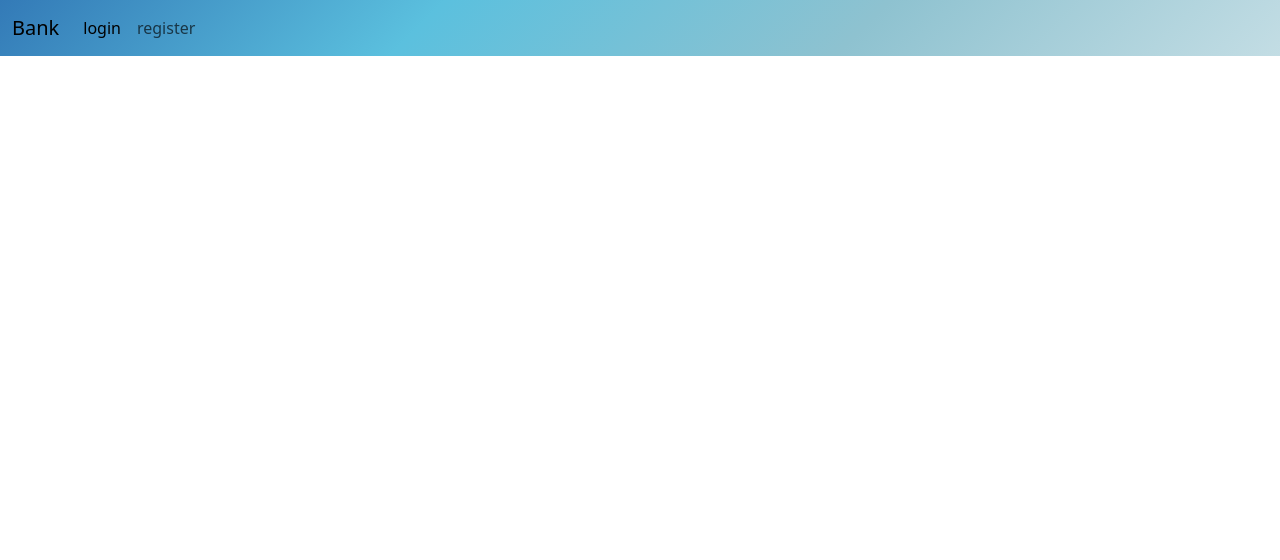
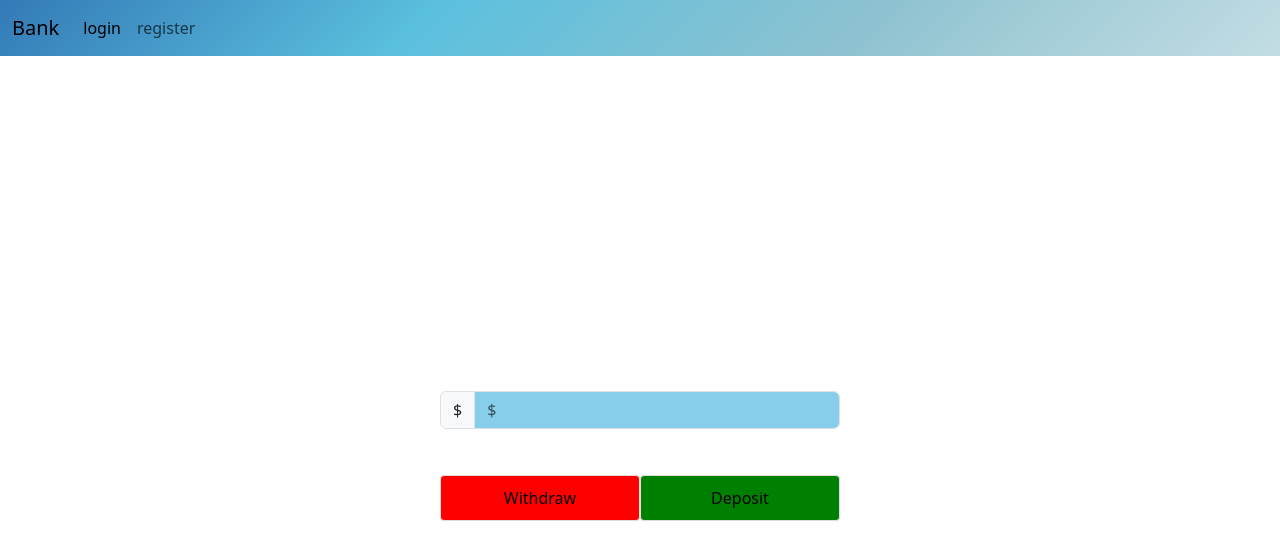
Before and after one commit to turkialjared/mini-project, a React (Create React App) app: page /account in a window 1280 px wide. Before the commit this address had no page. Shown: the top 560 px of the page. Built offline with nearby package versions, Linux system fonts and the light colour scheme.

Commit message:
almost done every thing is working but the transfer

```diff
--- a/src/App.css
+++ b/src/App.css
@@ -49,3 +49,35 @@
   border-radius: 30px;
   padding-top: 70px;
 }
+
+.jj {
+  display: flex;
+  flex-direction: column;
+  justify-content: center;
+  width: 400px;
+  height: 400px;
+  gap: 30px;
+}
+.ii {
+  height: 100vh;
+  display: flex;
+  justify-content: center;
+  flex-direction: column;
+  align-items: center;
+}
+.oo {
+  display: flex;
+  justify-content: space-around;
+  flex-direction: row;
+  align-items: center;
+}
+.ll {
+  background-color: #c3ecec;
+  border: 1px solid #ddd;
+  border-radius: 4px;
+  font-size: 16px;
+  padding: 10px 15px;
+  width: 100%;
+  box-sizing: border-box;
+  transition: border-color 0.3s, box-shadow 0.3s;
+}
--- a/src/App.js
+++ b/src/App.js
@@ -9,6 +9,7 @@ import MainPage from "./pages/MainPage";
 import Home from "./pages/Home";
 import Transactions from "./pages/Transactions";
 import Users from "./pages/Users";
+import Account from "./pages/Account";
 
 function App() {
   const [user, setUser] = useState(false);
@@ -23,6 +24,7 @@ function App() {
           <Route path="/mainPage" Component={MainPage} />
           <Route path="/transactions" Component={Transactions} />
           <Route path="/users" Component={Users} />
+          <Route path="/account" Component={Account} />
         </Routes>
       </div>
     </UserContext.Provider>
--- a/src/api/navbar.js
+++ b/src/api/navbar.js
@@ -25,6 +25,13 @@ const NavBar = () => {
                     profile
                   </NavLink>
                 </li>
+                <NavLink
+                  className="nav-link active"
+                  aria-current="page"
+                  to="/account"
+                >
+                  Deposit & withdraw
+                </NavLink>
                 <li className="nav-item">
                   <NavLink
                     className="nav-link active"
--- a/src/component.js/UserCard.js
+++ b/src/component.js/UserCard.js
@@ -1,13 +1,30 @@
+import { useMutation, useQueryClient } from "@tanstack/react-query";
 import React, { useState } from "react";
+import { transferMoney } from "../api/auth";
 
 const UserCard = ({ image, username, addClass, profile }) => {
-  const [show, setShow] = useState(false);
-  const onClose = () => setShow(false);
-  const onOpen = () => setShow(true);
+  const [amount, setAmount] = useState(0);
+  const queryClient = useQueryClient();
 
+  const { mutate: transfer } = useMutation({
+    mutationFn: () =>
+      transferMoney({
+        amount,
+        username,
+      }),
+    onSuccess: () => {
+      queryClient.invalidateQueries(["transfer"]);
+      onclose();
+    },
+  });
+  const handleFormSubmit = (e) => {
+    e.preventDefault();
+    transfer();
+  };
   return (
     <div
-      className={`card w-96 bg-base-100 shadow-xl SS ${profile && addClass}`}
+      className={`card new-style ${profile && addClass}`}
+      style={{ width: "500px" }}
     >
       <figure className="px-5 pt-5">
         <img
@@ -16,60 +33,26 @@ const UserCard = ({ image, username, addClass, profile }) => {
           className={profile ? addClass : "w-24 h-24 rounded-full mb-4"}
         />
       </figure>
-      <div className="card-body items-center text-center">
-        <h2 className="card-title">{username}</h2>
-        {!profile && (
-          <div className="card-actions">
+      <div className="card-body m-4">
+        <h5 className="card-title mb-1">{username}</h5>
+        <div class="input-group mb-3">
           <button
-              className="btn btn-ghost hover:bg-green-500 hover:text-white"
-              onClick={onOpen}
+            onClick={handleFormSubmit}
+            class="btn btn-outline-secondary SS"
+            type="button"
+            id="button-addon1"
           >
-              Transfer
+            transfer
           </button>
-          </div>
-        )}
-      </div>
-      {!profile && (
-        <div
-          className={`fixed inset-0 flex items-center justify-center z-50 ${
-            show ? "" : "hidden"
-          }`}
-        >
-          <div className="absolute inset-0 bg-black opacity-60"></div>
-          <div className="z-10 bg-white rounded-lg p-5">
-            <h2 className="text-xl font-semibold mb-4">Transfer Money</h2>
-            <form onSubmit={() => {}}>
-              <div className="mb-4">
-                <label htmlFor="amount" className="block text-gray-700">
-                  Amount
-                </label>
           <input
-                  type="number"
-                  id="amount"
-                  name="amount"
-                  className="w-full px-4 py-2 border border-gray-300 rounded-lg focus:ring focus:ring-blue-400"
-                  required
+            type="text"
+            class="form-control"
+            placeholder=""
+            aria-label="Example text with button addon"
+            aria-describedby="button-addon1"
           />
         </div>
-              <div className="text-center">
-                <button
-                  type="submit"
-                  className="btn btn-primary hover:bg-blue-600"
-                >
-                  Send
-                </button>
-                <button
-                  type="button"
-                  className="btn btn-ghost ml-2 hover:bg-gray-400"
-                  onClick={onClose}
-                >
-                  Cancel
-                </button>
       </div>
-            </form>
-          </div>
-        </div>
-      )}
     </div>
   );
 };
--- a/src/component.js/Userprofile.js
+++ b/src/component.js/Userprofile.js
@@ -7,7 +7,7 @@ const UserProfileCard = ({ username, image, balance }) => {
         height: "100vh",
       }}
     >
-      <div className="w-75 d-flex row justify-content-center ">
+      <div className="d-flex row justify-content-center ">
         <div className="col-md-6 justify-content-between">
           <div
             className="card mt-5 justify-content-between SS"
@@ -16,11 +16,11 @@ const UserProfileCard = ({ username, image, balance }) => {
             <img
               src={image}
               alt="User Profile"
-              className="card-img-top img-fluid rounded-circle"
+              className="card-img-top img-fluid rounded-circle mb-5"
             />
             <div className="card-body text-center">
-              <h2 className="card-title">Welcome {username}</h2>
-              <p className="card-text">Your Balanceis : ${balance}</p>
+              <h2 className="card-title mb-5">Welcome {username}</h2>
+              <p className="card-text mb-5">Your Balance is : ${balance}</p>
             </div>
           </div>
         </div>
--- /dev/null
+++ b/src/pages/Account.js
@@ -0,0 +1,65 @@
+import { useMutation } from "@tanstack/react-query";
+import React, { useState } from "react";
+import { deposit, withdraw } from "../api/auth";
+
+const Account = () => {
+  const [amount, setAmount] = useState("");
+
+  const { mutate: Deposit } = useMutation({
+    mutationKey: ["deposit"],
+    mutationFn: () => deposit(amount),
+  });
+
+  const { mutate: Withdraw } = useMutation({
+    mutationKey: ["withdraw"],
+    mutationFn: () => withdraw(amount),
+  });
+
+  const handleDeposit = () => {
+    Deposit({ amount: parseFloat(amount) });
+  };
+
+  const handleWithdraw = () => {
+    Withdraw({ amount: parseFloat(amount) });
+  };
+
+  console.log(amount);
+  return (
+    <div className="ii">
+      <div className="jj">
+        <div className="input-group mb-3">
+          <span className="input-group-text">$</span>
+          <input
+            className="ll form-control"
+            style={{ backgroundColor: "skyblue" }}
+            placeholder="$"
+            type="number"
+            value={amount}
+            onChange={(e) => setAmount(e.target.value)}
+          />
+        </div>
+        <div className="oo">
+          <button
+            className="ll"
+            style={{ backgroundColor: "red" }}
+            type="button"
+            onClick={handleWithdraw}
+          >
+            Withdraw
+          </button>
+
+          <button
+            className="ll"
+            style={{ backgroundColor: "green" }}
+            type="button"
+            onClick={handleDeposit}
+          >
+            Deposit
+          </button>
+        </div>
+      </div>
+    </div>
+  );
+};
+
+export default Account;
--- a/src/pages/Home.js
+++ b/src/pages/Home.js
@@ -9,11 +9,19 @@ const Home = () => {
   };
   return (
     <div style={backgroundImageStyle}>
-      <div className="float-md-left ">
-        <div className="w-25  d-inline-block row d-flex justify-content-space-between kk ">
-          <h1> This Project Is Made By </h1>
-          <h3>Amal Alzabi</h3>
-          <h3>Turki Almutairi</h3>
+      <div
+        className="d-flex justify-content-center align-items-center "
+        style={{ height: "100vh" }}
+      >
+        <div className="float-md-left ">
+          <div
+            className="d-inline-block row d-flex justify-content-space-between kk"
+            style={{ width: "700px", height: "350px" }}
+          >
+            <h1> This Project Is Made By </h1>
+            <h3>Amal Alzabi</h3>
+            <h3>Turki Almutairi</h3>
+          </div>
         </div>
       </div>
     </div>
--- a/src/pages/Register.js
+++ b/src/pages/Register.js
@@ -24,7 +24,7 @@ const Register = () => {
     backgroundImage: 'url("bank.jpeg")',
     backgroundSize: "cover",
     backgroundPosition: "center",
-    height: "100vh", // Adjust the height as needed
+    height: "100vh",
   };
   return (
     <div
--- a/src/pages/Transactions.js
+++ b/src/pages/Transactions.js
@@ -1,6 +1,5 @@
 import { useQuery } from "@tanstack/react-query";
 import { my } from "../api/auth";
-import UserProfileCard from "../component.js/Userprofile";
 
 const Transactions = () => {
   const { data: transactions, isLoading } = useQuery({
@@ -8,16 +7,14 @@ const Transactions = () => {
     queryFn: my,
   });
 
-  const mytransactions = transactions?.filter((trans) =>
-    trans.amount.toString()
-  );
+  const mytransactions = transactions?.map((trans) => trans.amount);
   console.log(mytransactions);
   return (
     <>
       {isLoading ? (
         <>is Loading..</>
       ) : (
-        <h3>username={transactions.data} balanc</h3>
+        <h3>username={mytransactions} balance</h3>
       )}
     </>
   );
--- a/src/pages/Users.js
+++ b/src/pages/Users.js
@@ -1,6 +1,6 @@
-import React from "react";
-import { useQuery } from "@tanstack/react-query";
-import { getAllUsers } from "../api/auth";
+import React, { useState } from "react";
+import { useMutation, useQuery, useQueryClient } from "@tanstack/react-query";
+import { getAllUsers, transferMoney } from "../api/auth";
 import UserCard from "../component.js/UserCard";
 
 const Users = () => {
@@ -14,11 +14,21 @@ const Users = () => {
   ));
 
   return (
-    <div className="mt-4 mx-10">
+    <div className=" mx-10 SS">
       {isLoading ? (
         <>is Loading..</>
       ) : (
-        <div className="grid grid-cols-3 gap-3 ">{usersCard}</div>
+        <div
+          className="grid grid-cols-3 gap-3 "
+          style={{
+            display: "flex",
+            flexDirection: "row",
+            justifyContent: "space-around",
+            flexWrap: "wrap",
+          }}
+        >
+          {usersCard}
+        </div>
       )}
     </div>
   );
```
Lines whose indentation alone changed are shown as unchanged.
